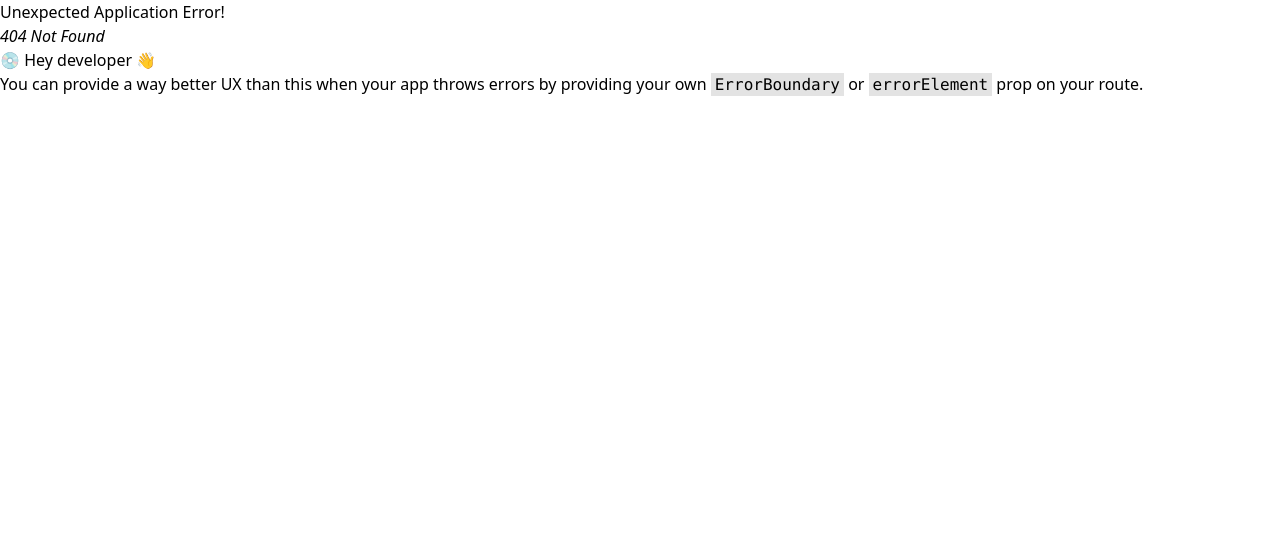
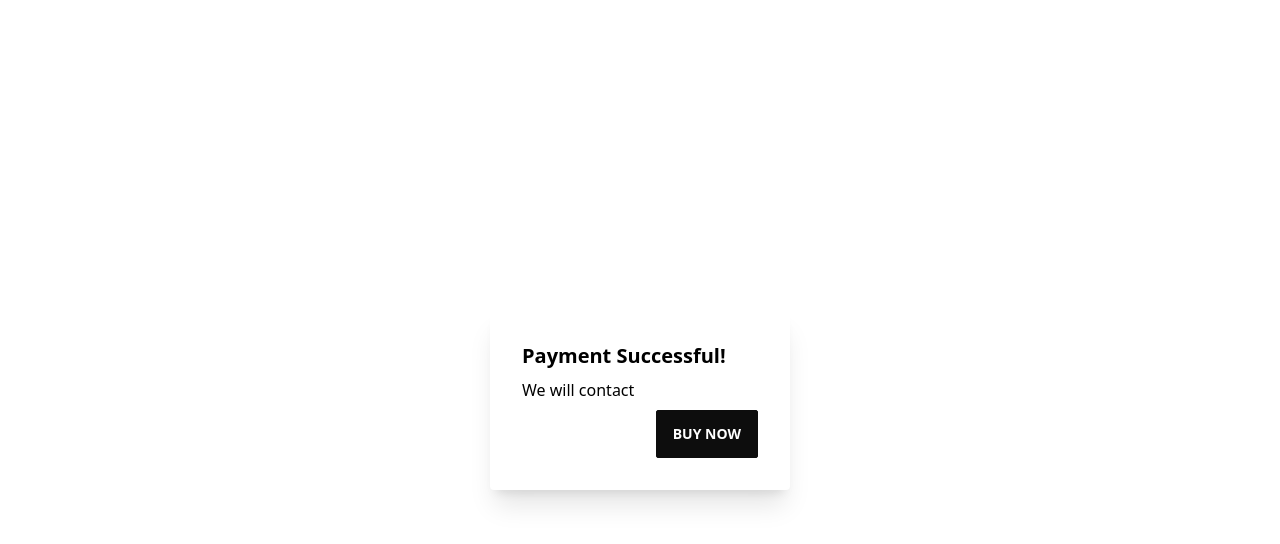
Before and after one commit to j00les/superga-webapp-clone, a React (Create React App) app in the folder client-user/: page /payment-success in a window 1280 px wide. Before the commit this address had no page. Shown: the top 544 px of the page. Built offline with nearby package versions, Linux system fonts and the light colour scheme; the HTML template or start-up script is replaced by a standard one.

Commit message:
checkout page

```diff
--- /dev/null
+++ b/client-user/src/pages/PaymentSuccessPage.jsx
@@ -0,0 +1,13 @@
+export const PaymentSuccess = () => (
+  <div className="flex h-screen">
+    <div className="m-auto card w-[300px] bg-base-100 shadow-xl">
+      <div className="card-body">
+        <h2 className="card-title">Payment Successful!</h2>
+        <p>We will contact</p>
+        <div className="card-actions justify-end">
+          <button className="btn btn-primary">Buy Now</button>
+        </div>
+      </div>
+    </div>
+  </div>
+);
--- a/client-user/src/routes/index.js
+++ b/client-user/src/routes/index.js
@@ -2,6 +2,7 @@ import { createBrowserRouter, Route } from "react-router-dom";
 import { DetailPage } from "../pages/DetailPage";
 import { InvoicePage } from "../pages/InvoicePage";
 import LandingPage from "../pages/LandingPage";
+import { PaymentSuccess } from "../pages/PaymentSuccessPage";
 import Root from "./Root";
 
 const router = createBrowserRouter([
@@ -17,6 +18,11 @@ const router = createBrowserRouter([
     path: "/invoice",
     element: <InvoicePage />,
   },
+
+  {
+    path: "/payment-success",
+    element: <PaymentSuccess />,
+  },
 ]);
 
 export default router;
```
Also changed, not shown: client-user/src/pages/DetailPage.jsx (renamed from client-user/src/pages/DetailPage.js), client-user/src/pages/LandingPage.jsx (renamed from client-user/src/pages/LandingPage.js), 1 other file (tests, documents, lock files or other folders).
